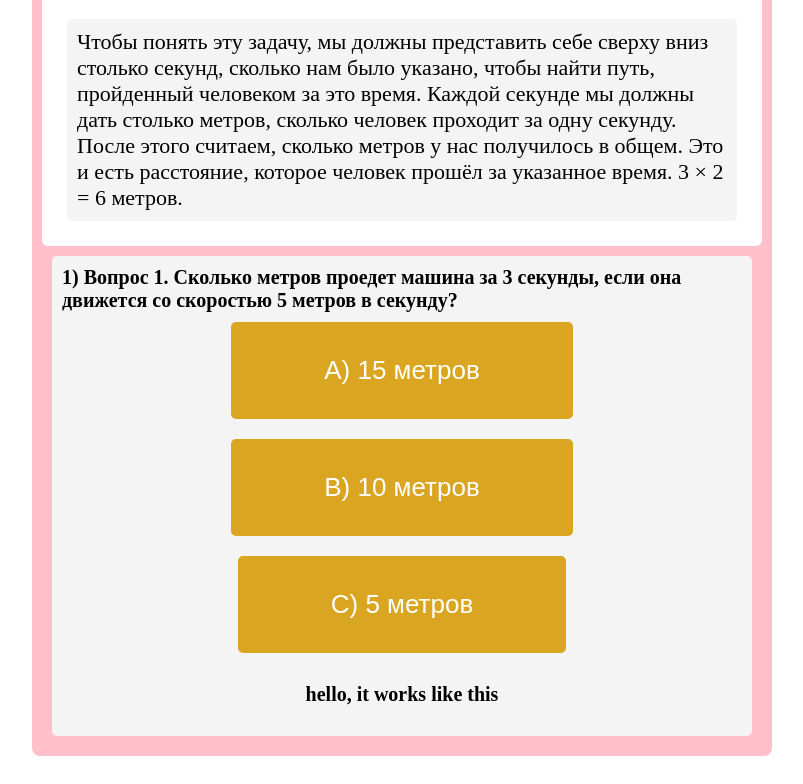
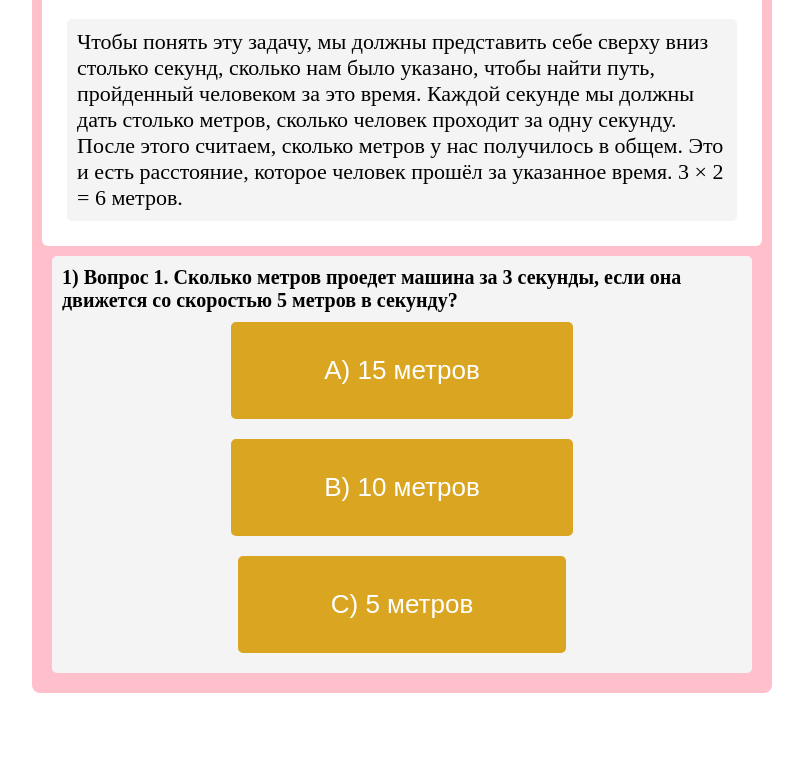
Before and after one commit to ganjibekov98-sys/sciences, a website: page index.html in a window 1280 px wide. Shown: the part 2816-3600 px from the top of the page, without its empty margins (256-1059 px from the left). After the commit the page ends 3537 px from the top, so only its background shows below. Drawn offline with nearby package versions, Linux system fonts and the light colour scheme; no server answers.

Commit message:
Update index.html

```diff
--- a/index.html
+++ b/index.html
@@ -779,7 +779,7 @@
             <button class="questbtns" id="theright">A) 15 метров</button>
             <button class="questbtns2">B) 10 метров</button>
             <button class="questbtns2">C) 5 метров</button>
-            <p>hello, it works like this</p>
+
         </div>
 
 
```
